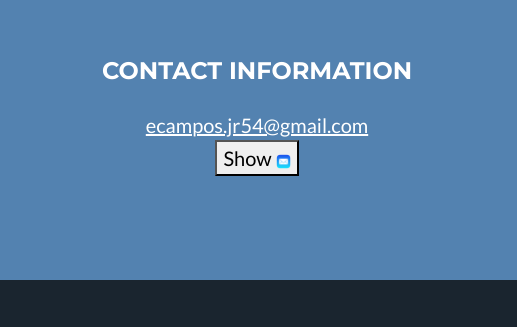
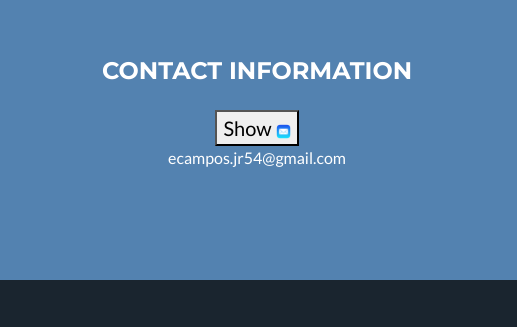
Before and after one commit to 3campos/3campos.github.io, a website: page index.html in a window 1280 px wide. Both pictures are taken after a click on the button "Show". Shown: the part 3186-3513 px from the top of the page, 763-1280 px from the left. Drawn offline with nearby package versions, Linux system fonts and the light colour scheme.

Commit message:
debug email with innertext

```diff
--- a/index.html
+++ b/index.html
@@ -217,8 +217,8 @@
                 <div class="col-lg-4">
                     <h4 class="text-uppercase mb-4">Contact Information</h4>
                     <p class="lead mb-0">
-                        <a href="ecampos.jr54@gmail.com" id="myEmailAddress" style="display: none; color:white;">ecampos.jr54@gmail.com</a>
                         <button id="emailButton">Show <img id="emailIcon" src="/src/icons/Email.png"></button>
+                        <p id="spaceForEmail"></p>
                     </p>
                 </div>
             </div>
--- a/src/js/scripts.js
+++ b/src/js/scripts.js
@@ -48,6 +48,6 @@ window.addEventListener('DOMContentLoaded', event => {
 
     //button for email address
     document.getElementById("emailButton").onclick = function() {
-        document.getElementById("myEmailAddress").style.display = "block";
+        document.getElementById("spaceForEmail").innerText = "ecampos.jr54@gmail.com";
     }
 });
```
Also changed, not shown: dist/js/scripts.js.
